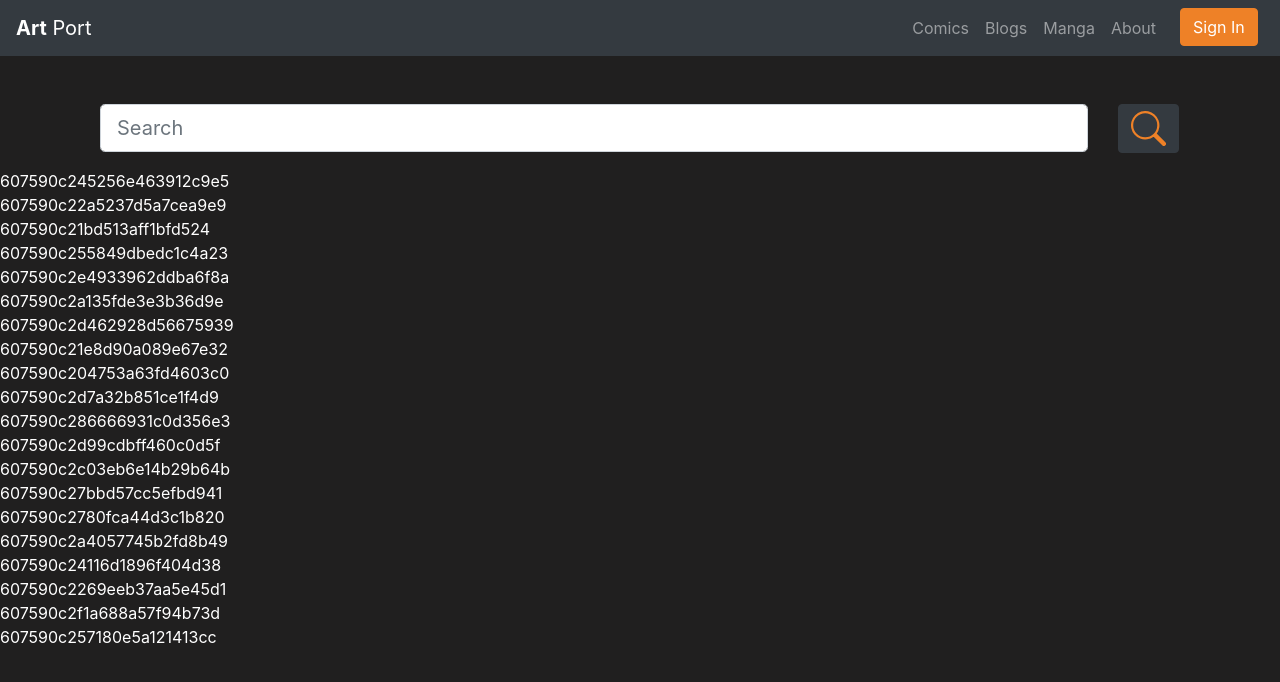
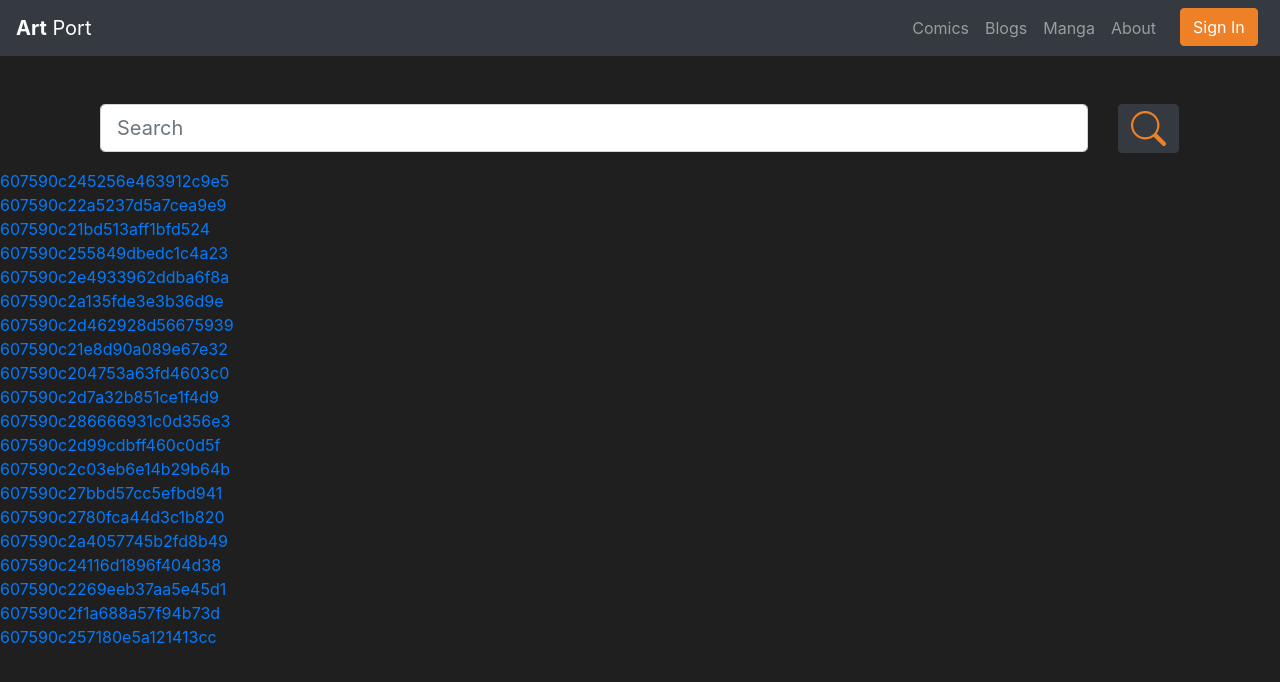
Before and after one commit to pikupooh/Art-port, a React (Create React App) app in the folder client/: page / in a window 1280 px wide. Shown: the top 682 px of the page. Built offline with nearby package versions, Linux system fonts and the light colour scheme.

Commit message:
Added post page

```diff
--- a/client/src/App.js
+++ b/client/src/App.js
@@ -9,7 +9,7 @@ import Manga from './components/main_components/manga'
 import About from './components/main_components/about'
 import SignInModal from './components/sign_in_components/sign_in_modal'
 import UserProfile from './components/main_components/userProfile'
-
+import Post from './components/main_components/post'
 
 const NavbarwithRouter = withRouter(Navbar);
 
@@ -61,7 +61,8 @@ class App extends React.Component {
               <Route  path = '/blogs' component = {Blogs} />
               <Route  path = '/manga' component = {Manga} />
               <Route  path = '/about' component = {About} />
-              <Route path = '/:post_id' component = {UserProfile} />
+              <Route path = '/user/:user_id' component = {UserProfile} />
+              <Route path = '/post/:post_id' component = {Post} />
             </Switch>
           </div>
         </BrowserRouter>
--- a/client/src/components/main_components/homeGrid.js
+++ b/client/src/components/main_components/homeGrid.js
@@ -1,6 +1,7 @@
 import React from 'react';
 import { connect } from  'react-redux';
 import { bindActionCreators } from 'redux';
+import { Link } from 'react-router-dom';
 
 import fetchPostListAction from '../../redux/thunk/fetchPostsList'
 
@@ -14,8 +15,10 @@ class HomeGrid extends React.Component{
         return(
             <div>
                 {this.props.postList.map((post) =>
-                    <div key={post.postid}>
+                    <div>
+                    <Link to = {'/post/' + post.postid} key={post.postid}>
                         {post.postid}
+                    </Link>
                     </div>
                 )}
             </div>
--- /dev/null
+++ b/client/src/components/main_components/post.js
@@ -0,0 +1,18 @@
+import React from 'react';
+
+class Post extends React.Component{
+    componentDidMount(){
+
+    }
+
+    render(){
+        console.log(this.props.location.pathname);
+        return(
+            <div>
+                Post
+            </div>
+        )
+    }
+}
+
+export default Post
--- a/client/src/components/small_components/profileCircle.js
+++ b/client/src/components/small_components/profileCircle.js
@@ -8,7 +8,7 @@ class ProfileCircle extends React.Component{
         if(this.props.isAuthenticated){
             return(
                 <div>
-                    <Link to = {'/' + this.props.userId}>
+                    <Link to = {'/user/' + this.props.userId}>
                         <img className = "rounded-circle nav_profile_img" alt = "user_photo"
                             src = "https://mdbootstrap.com/img/Photos/Avatars/img%20(30).jpg">
                         </img>
```
